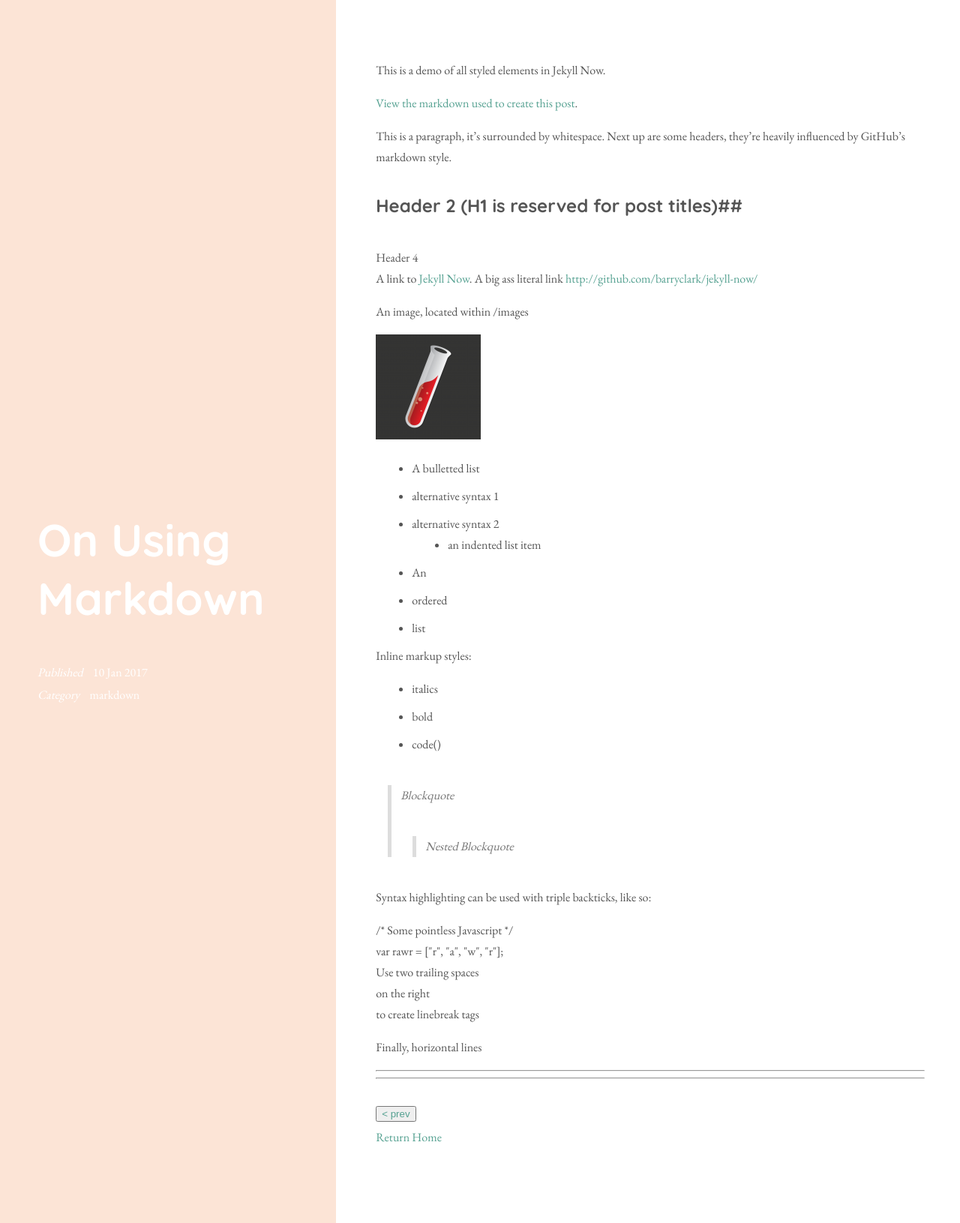
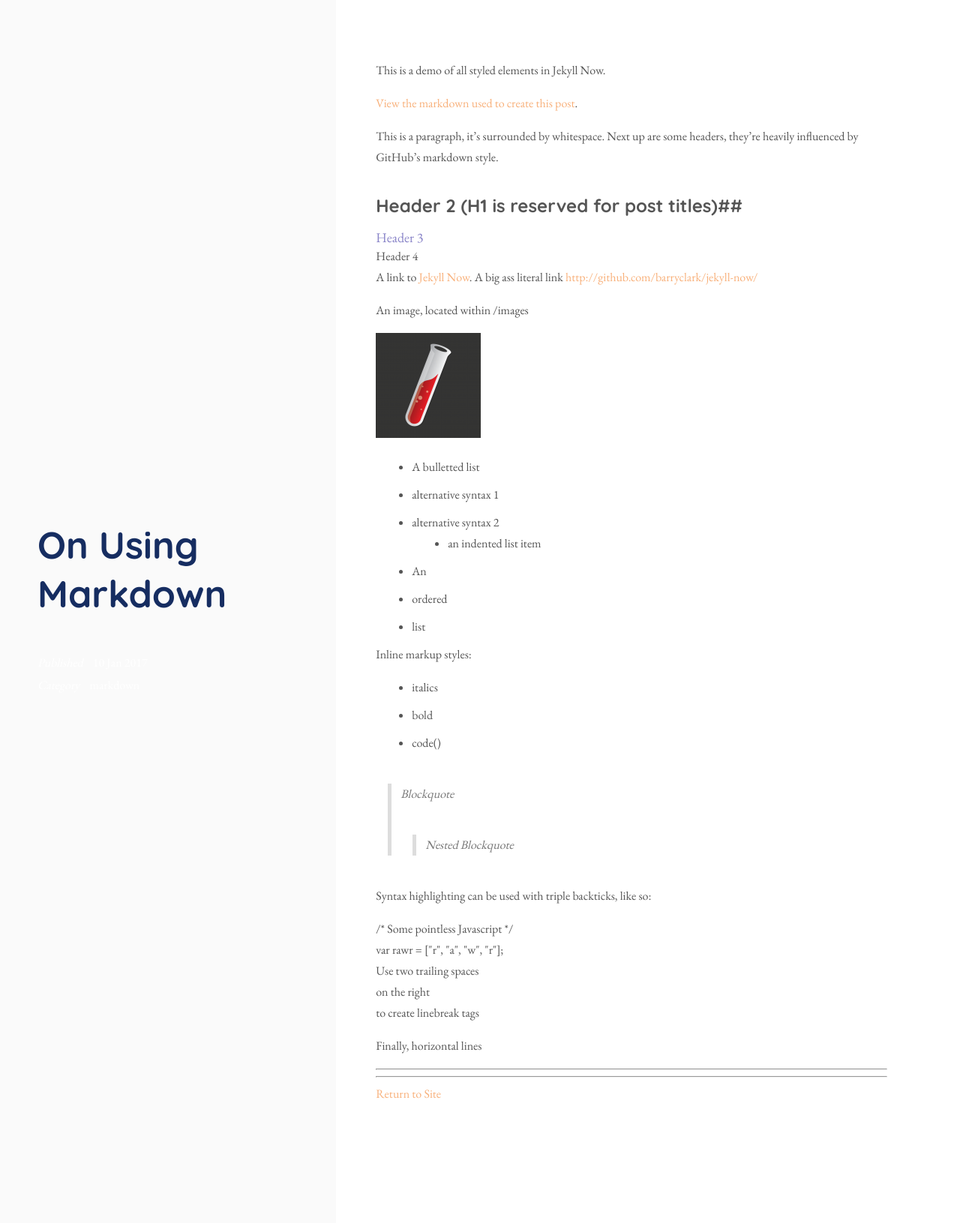
Before and after one commit to pineapplechiu/blog, a Jekyll site: the page built from _posts/2017-01-10-using-markdown.md, in a window 1280 px wide. Shown: the whole page at 75% size. Built offline with Jekyll 4.4.1, drawn with Linux system fonts in a browser that asks for light colours; nearby versions of some CDN libraries; Markdown is read by kramdown in place of the engine named in the settings.

Commit message:
update color theme

```diff
--- a/_config.yml
+++ b/_config.yml
@@ -1,6 +1,6 @@
 # Site settings
 title: 'Points. Lines. Polygons.' # Your Title
-tagline: 'An urbanist blog on geography and other random things. Inspired by Chambers for A Memory Palace.' # A brief tagline for your site
+tagline: 'a blog on geography and random things' # A brief tagline for your site
 sidebar_image: /images/cover.jpg
 
 # permalink: /:title/
--- a/_layouts/post.html
+++ b/_layouts/post.html
@@ -4,7 +4,7 @@ layout: default
 <!-- <header style="background-image: url({{ site.baseurl }}{{ page.featured_image }});"> -->
 <header>
   <div class="container post-container">
-    <!-- <a href="{{ site.baseurl }}/"></a> -->
+    <a href="{{ site.baseurl }}/"></a>
     <div class="inner-container">
       <h1>{{ page.title }}</h1>
       <ul class="meta">
@@ -45,6 +45,7 @@ layout: default
 <article>
   <div class="container">
     {{ content }}
+<!--
     <br>
     {% if page.previous.url %}
       <button type="button" class="previous">
@@ -61,7 +62,8 @@ layout: default
     </button>
     {% endif %}
     <br>
-    <a href="{{ site.baseurl }}/">Return Home</a>
+-->
+    <a href="{{ site.baseurl }}/">Return to Site</a>
   </div>
 
 <!--   <div class="container">
--- a/css/main.css
+++ b/css/main.css
@@ -18,6 +18,8 @@ body {
   font-size: 16px;
   line-height: 28px;
   color: #555;
+  /*color: #162d61;*/
+  /*color: #73c7c4;*/
   /*font-weight: 400;*/
   white-space: nowrap;
 }
@@ -32,8 +34,9 @@ h2 {
 h1 {
   line-height: 1.3;
   font-weight: 700;
-  font-size: 60px;
-  color: #FFF;
+  font-size: 50px;
+  /*color: #FFF;*/
+  color: #162d61;
 }
 
 h2 {
@@ -45,9 +48,10 @@ h2 {
 
 h3 {
   line-height: 1.2;
-  font-size: 20px;
+  font-size: 18px;
   font-family: 'EB Garamond', serif;
-  color: #FFF;
+  /*color: #777;*/
+  color: #8984c8;
 }
 
 blockquote {
@@ -80,7 +84,7 @@ article {
 }
 
 .container {
-  padding: 100px 50px;
+  padding: 0px 100px 100px 50px;
   width: 100%;
 }
 
@@ -104,8 +108,8 @@ header {
   -moz-background-size: cover;
   -o-background-size: cover;
   background-size: cover;
-  /*-webkit-filter: grayscale(1);*/
-  /*filter: grayscale(1);*/
+  /*-webkit-filter: grayscale(1);
+  filter: grayscale(1);*/
   overflow: hidden;
 }
 
@@ -128,7 +132,11 @@ header:after {
   /*background-color: rgba(0, 0, 0, 0.5);*/
   /*background-color: #f2f2f2;*/
   /*background-color: #f37859;*/
-  background-color: #fce4d6;
+  /*background-color: #fce4d6; */
+  /*background-color: #f7e8dd;*/
+  /*background-color: #f5e5de;*/
+  /*background-color: #f4dfd1;*/
+  background-color: #fafafa;
   z-index: -1;
 }
 
@@ -174,7 +182,7 @@ header .container {
   }
 
   header .container {
-    padding: 80px 0 10px;
+    padding: 50px 0 10px;
   }
   header .container .inner-container {
     padding: 0 50px;
@@ -303,7 +311,10 @@ article li {
 }
 
 article a {
-  color: #55A191;
+  /*color: #55A191;*/
+  /*color: #73c7c4;*/
+  color: #f8b07a;
+  /*color: gray;*/
   text-decoration: none;
 }
 
@@ -321,7 +332,8 @@ ul.posts li {
 ul.posts .meta {
   display: block;
   margin-bottom: 16px;
-  color: #8d8d8d;
+  /*color: #8d8d8d;*/
+  color: #162d61;
 }
 
 ul.posts p {
```
Also changed, not shown: _posts/2017-01-10-using-markdown.md (+1 -0 lines), _posts/2017-06-14-something-new.md (added, +19 -0 lines).
